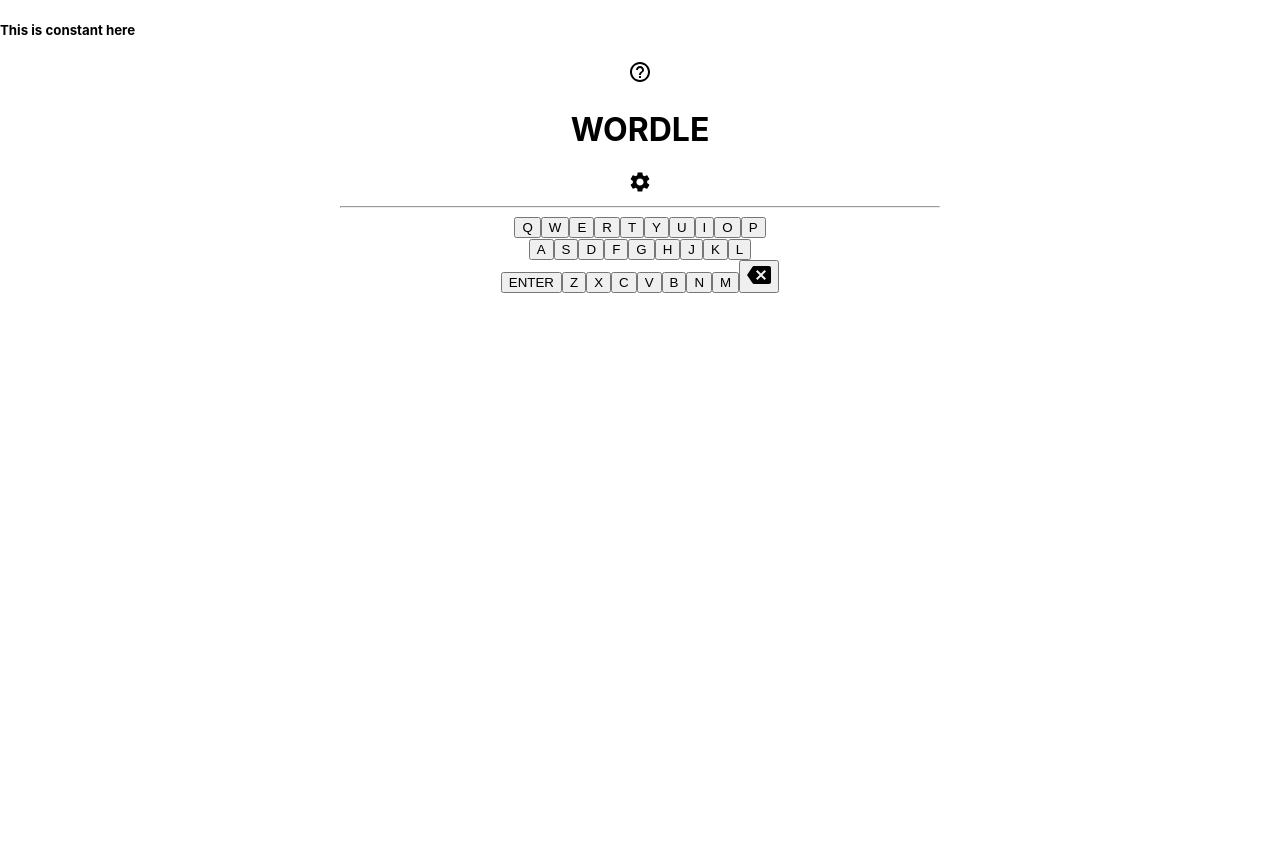
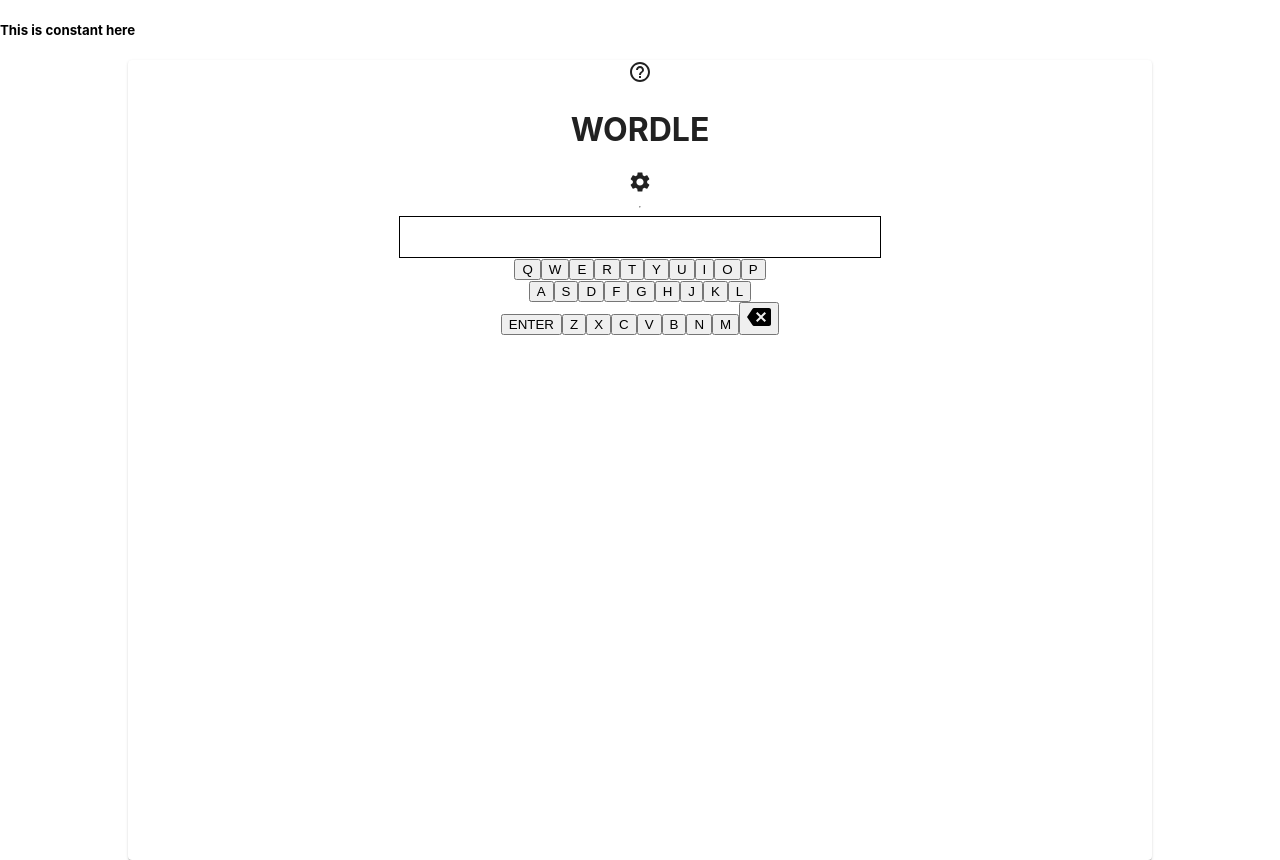
Before and after one commit to ThirdRockEngineering/Wrdl3, a React (Create React App) app in the folder client/: page /soloGame in a window 1280 px wide. Built offline with nearby package versions, Linux system fonts and the light colour scheme; what ipfs-core would draw is missing.

Commit message:
Styles updated for SoloGame, Board working atm

```diff
--- a/client/src/components/soloGameComponents/Board.js
+++ b/client/src/components/soloGameComponents/Board.js
@@ -1,6 +1,8 @@
 import { useEffect, useState } from "react";
-import Box from "./Box";
+import LetterBox from "./Box";
 import words from "../words";
+import Box from '@mui/material/Box'
+import Grid from '@mui/material/Grid'
 
 const correct = "CHANT";
 let defaulBoard = [];
@@ -108,20 +110,39 @@
   }, [changed]);
 
   return (
-    <div className="px-10 py-5 grid gap-y-1 items-center w-100 justify-center">
+    // <div className="px-10 py-5 grid gap-y-1 items-center w-100 justify-center">
+    <Box sx={{
+      alignSelf: "center",
+      width: "25rem",
+      pl : "2.5rem",
+      pr: "2.5rem",
+      pt: "1.25rem",
+      pb: "1.25rem",
+      rowGap: "0.25rem",
+      alignItems: 'center',
+      justifyContent: 'center',
+      border: '1px solid black'
+    }}>
       {board.map((row, key) => {
         return (
-          <div key={key} className="flex gap-1 w-fit">
+          // <div key={key} className="flex gap-1 w-fit">
+          <Box sx={{
+            gap: "0.25rem",
+            width: "fit-content",
+            display: "flex"
+          }}>
             {row.map((value, key) => (
-              <Box key={key} value={value[0]} state={value[1]} pos={key} />
+              <LetterBox key={key} value={value[0]} state={value[1]} pos={key} />
             ))}
-          </div>
+            </Box>
+          // </div>
         );
       })}
       <div className=" grid place-items-center h-8 font-bold dark:text-white">
         {lost||win ? message : ""}
       </div>
-    </div>
+      </Box>
+    // </div>
   );
 }
 
--- a/client/src/components/soloGameComponents/Box.js
+++ b/client/src/components/soloGameComponents/Box.js
@@ -1,7 +1,7 @@
 import { useEffect, useState } from "react";
 import BackspaceIcon from "@mui/icons-material/Backspace";
 
-function Box(props) {
+function LetterBox(props) {
   const [state, setState] = useState("text-black border-2 border-gray-300 dark:bg-zinc-800 dark:text-white rounded");
 
   useEffect(() => {
@@ -26,4 +26,4 @@
   );
 }
 
-export default Box;
+export default LetterBox;
--- a/client/src/components/soloGameComponents/SoloGame.js
+++ b/client/src/components/soloGameComponents/SoloGame.js
@@ -6,6 +6,9 @@
 import Modal from './Modal';
 import NavBar from './NavBar';
 import styles from './style.module.css'
+
+import Box from "@mui/material/Box"
+import Paper from "@mui/material/Paper"
 
 
 function SoloGame (props) {
@@ -57,7 +60,13 @@
         </Modal>
       )}
       {error && <Error>{error}</Error>}
-      <div className={styles.game}>
+      {/* <div className={styles.game}> */}
+      <Box component={Paper}
+        sx={{
+          width: "80vw",
+          display: "flex",
+          flexDirection: "column"
+        }} >
 
         <NavBar help={setHelp} darkness={setDark} dark={dark} />
         <hr />
@@ -68,7 +77,8 @@
           error={setError}
         />
         <KeyBoard keyHandler={keyHandler} letters={letters} changed={changed} />
-      </div>
+      </Box>
+      {/* </div> */}
     </>
   );
 }
```
